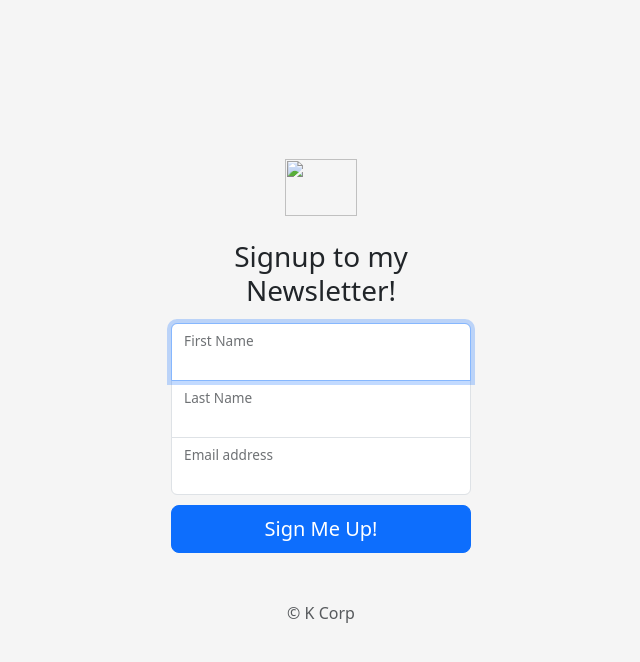
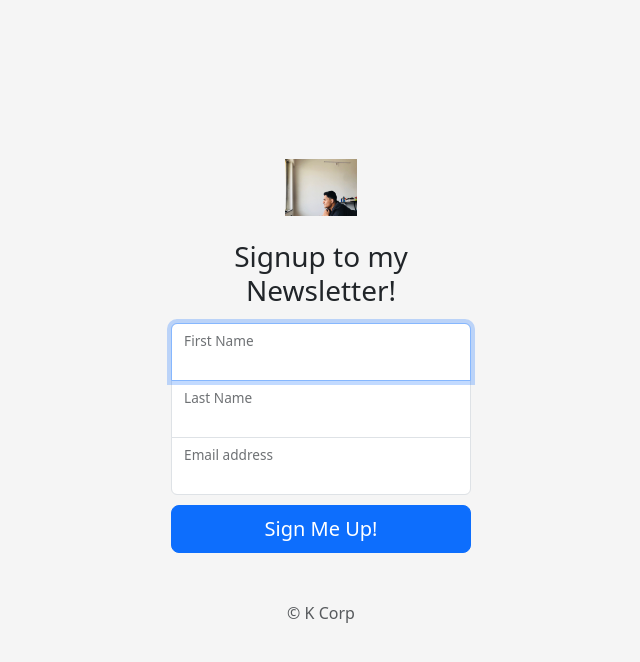
Before and after one commit to KushalPanapaliya/Newsletter-Signup, a website: page signup.html in a window 1280 px wide. Shown: the whole page, without its empty margins (319-959 px from the left). Drawn offline with nearby package versions, Linux system fonts and the light colour scheme.

Commit message:
Update signup.html

```diff
--- a/signup.html
+++ b/signup.html
@@ -15,7 +15,7 @@
 
     <main class="form-signin w-100 m-auto">
         <form action="/" method="post">
-            <img class="mb-4" src="images/logo.jpg" alt="" width="72" height="57">
+            <img class="mb-4" src="logo.jpg" alt="" width="72" height="57">
             <h1 class="h3 mb-3 fw-normal">Signup to my Newsletter!</h1>
 
             <div class="form-floating">
```
